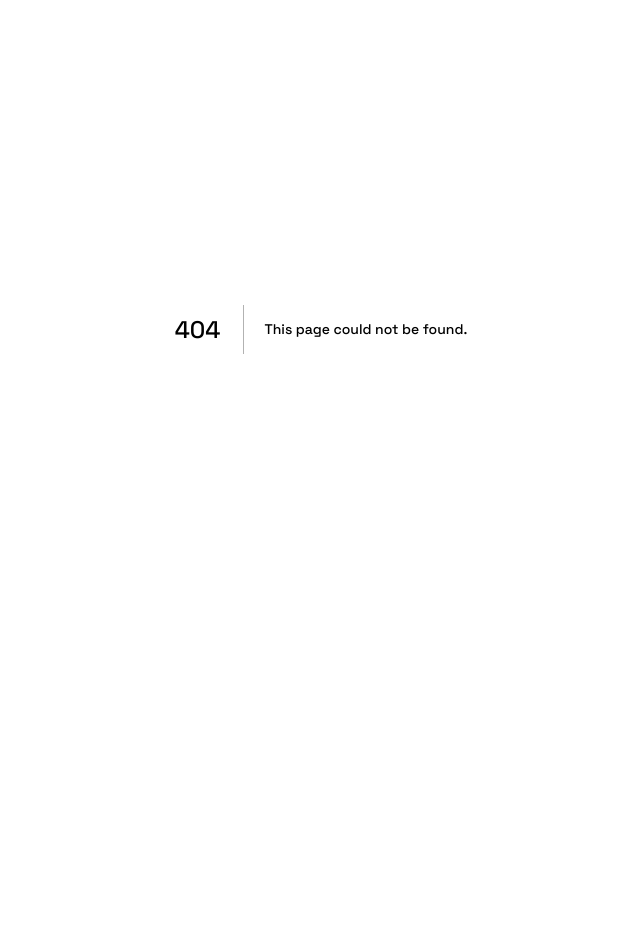
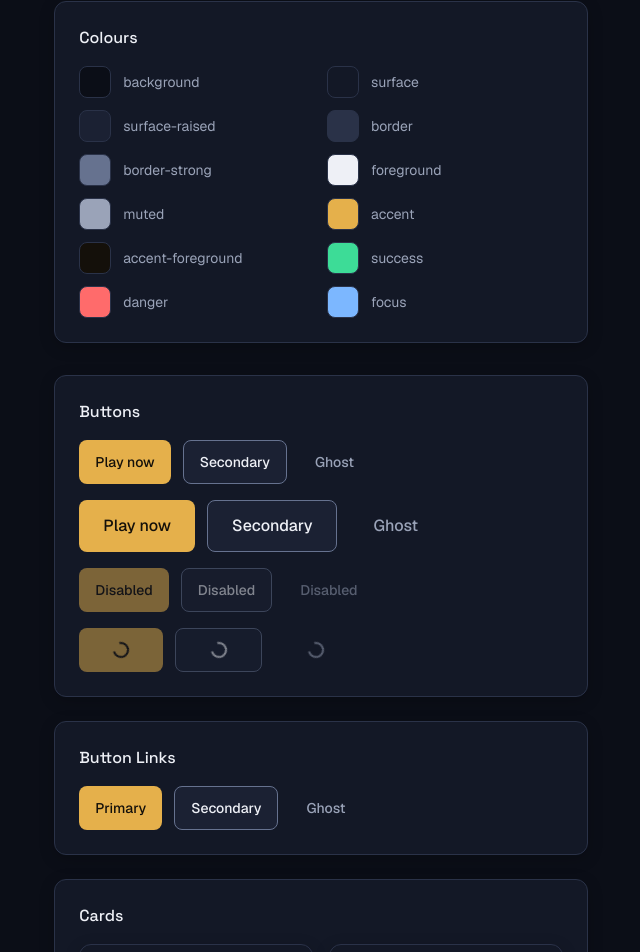
Before and after one commit to ruigomesbioinf/trunfo, a Next.js app: page /dev/ui in a window 1280 px wide. Before the commit this address had no page. Shown: the part 71-1023 px from the top of the page, without its empty margins (319-959 px from the left). Before the commit the page ends 800 px from the top, so only its background shows below. Built offline with nearby package versions, Linux system fonts and the light colour scheme.

Commit message:
Component showcase, storybook like page
Signed-off-by: Rui Gomes <rui.ga.gomes@ctw.bmwgroup.com>

```diff
--- /dev/null
+++ b/src/app/dev/ui/page.tsx
@@ -0,0 +1,186 @@
+"use client";
+
+import { useState } from "react";
+import { Button, ButtonLink } from "@/components/ui/Button";
+import { Card } from "@/components/ui/Card";
+import { Input } from "@/components/ui/Input";
+
+export default function KitchenSink() {
+  const [loading, setLoading] = useState(false);
+
+  function handleClick() {
+    setLoading(true);
+
+    setTimeout(() => {
+      setLoading(false);
+    }, 2000);
+  }
+
+  const colors = [
+    ["background", "bg-background"],
+    ["surface", "bg-surface"],
+    ["surface-raised", "bg-surface-raised"],
+    ["border", "bg-border"],
+    ["border-strong", "bg-border-strong"],
+    ["foreground", "bg-foreground"],
+    ["muted", "bg-muted"],
+    ["accent", "bg-accent"],
+    ["accent-foreground", "bg-accent-foreground"],
+    ["success", "bg-success"],
+    ["danger", "bg-danger"],
+    ["focus", "bg-focus"],
+  ];
+
+  return (
+    <main className="mx-auto max-w-4xl p-6">
+      <h1>Kitchen Sink</h1>
+
+      <section className="mt-6">
+        <Card padding="lg">
+          <h2>Colours</h2>
+
+          <div className="mt-4 grid gap-3 sm:grid-cols-2">
+            {colors.map(([name, className]) => (
+              <div
+                key={name}
+                className="flex items-center gap-3"
+              >
+                <span
+                  className={`size-8 rounded-md border border-border ${className}`}
+                />
+                <span className="text-sm text-muted">
+                  {name}
+                </span>
+              </div>
+            ))}
+          </div>
+        </Card>
+      </section>
+
+      <section className="mt-8">
+        <Card padding="lg">
+          <h2>Buttons</h2>
+
+          <div className="mt-4 flex flex-wrap gap-3">
+            <Button>Play now</Button>
+            <Button variant="secondary">Secondary</Button>
+            <Button variant="ghost">Ghost</Button>
+          </div>
+
+          <div className="mt-4 flex flex-wrap gap-3">
+            <Button size="lg">Play now</Button>
+            <Button variant="secondary" size="lg">
+              Secondary
+            </Button>
+            <Button variant="ghost" size="lg">
+              Ghost
+            </Button>
+          </div>
+
+          <div className="mt-4 flex flex-wrap gap-3">
+            <Button disabled>Disabled</Button>
+            <Button variant="secondary" disabled>
+              Disabled
+            </Button>
+            <Button variant="ghost" disabled>
+              Disabled
+            </Button>
+          </div>
+
+          <div className="mt-4 flex flex-wrap gap-3">
+            <Button isLoading>Loading</Button>
+            <Button variant="secondary" isLoading>
+              Loading
+            </Button>
+            <Button variant="ghost" isLoading>
+              Loading
+            </Button>
+          </div>
+        </Card>
+      </section>
+
+      <section className="mt-6">
+        <Card padding="lg">
+          <h2>Button Links</h2>
+
+          <div className="mt-4 flex flex-wrap gap-3">
+            <ButtonLink href="/">Primary</ButtonLink>
+            <ButtonLink href="/" variant="secondary">
+              Secondary
+            </ButtonLink>
+            <ButtonLink href="/" variant="ghost">
+              Ghost
+            </ButtonLink>
+          </div>
+        </Card>
+      </section>
+
+      <section className="mt-6">
+        <Card padding="lg">
+          <h2>Cards</h2>
+
+          <div className="mt-4 grid gap-4 sm:grid-cols-2">
+            <Card padding="md">
+              <p>Card with medium padding.</p>
+            </Card>
+
+            <Card padding="lg">
+              <p>Card with large padding.</p>
+            </Card>
+          </div>
+        </Card>
+      </section>
+
+      <section className="mt-6">
+        <Card padding="lg">
+          <h2>Inputs</h2>
+
+          <div className="mt-6 space-y-6">
+            <Input label="Nome" />
+
+            <Input
+              label="Nome"
+              hint="Como te devemos chamar?"
+            />
+
+            <Input
+              label="Nome"
+              required
+              hint="Como te devemos chamar?"
+            />
+
+            <Input
+              label="Nome"
+              required
+              hint="Como te devemos chamar?"
+              error="Escreve um nome válido"
+              defaultValue="123"
+            />
+
+            <Input
+              label="Nome"
+              disabled
+              defaultValue="Rui"
+            />
+          </div>
+        </Card>
+      </section>
+
+      <section className="mt-6">
+        <Card padding="lg">
+          <h2>Interactive Loading</h2>
+
+          <div className="mt-4">
+            <Button
+              isLoading={loading}
+              onClick={handleClick}
+            >
+              Play now
+            </Button>
+          </div>
+        </Card>
+      </section>
+
+    </main>
+  );
+}
```
